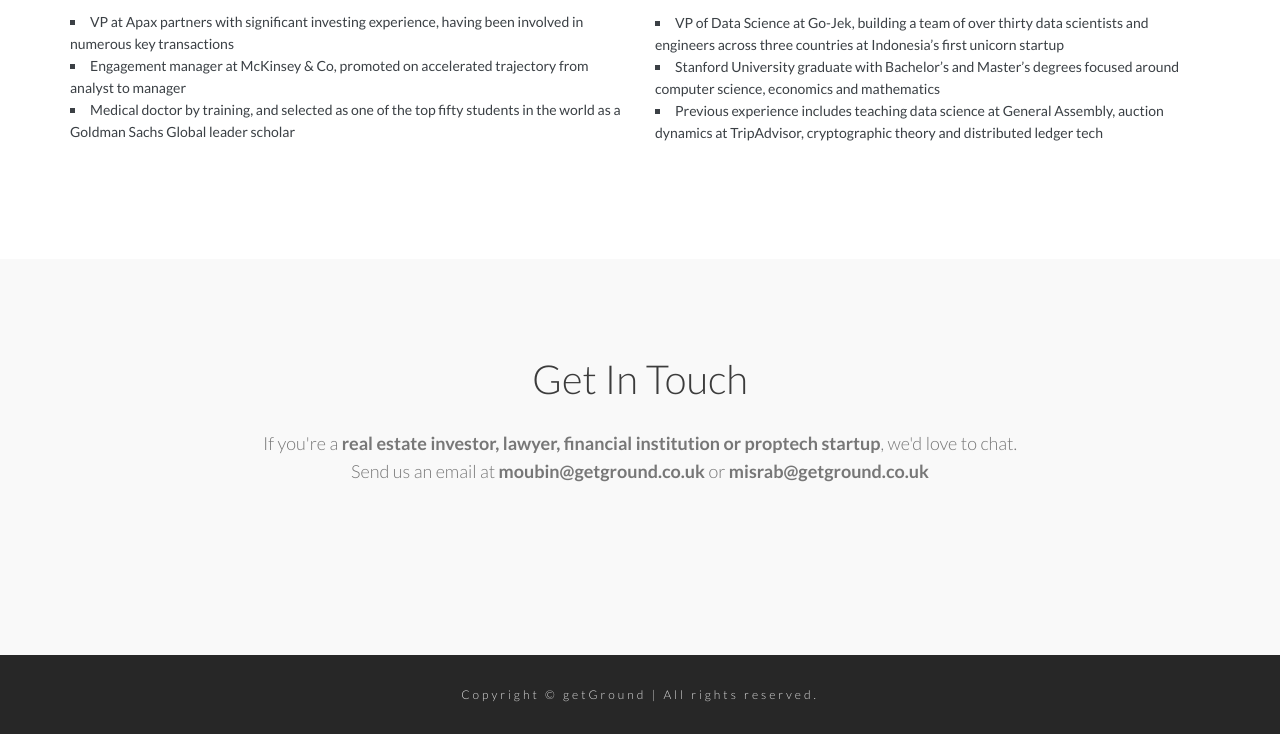
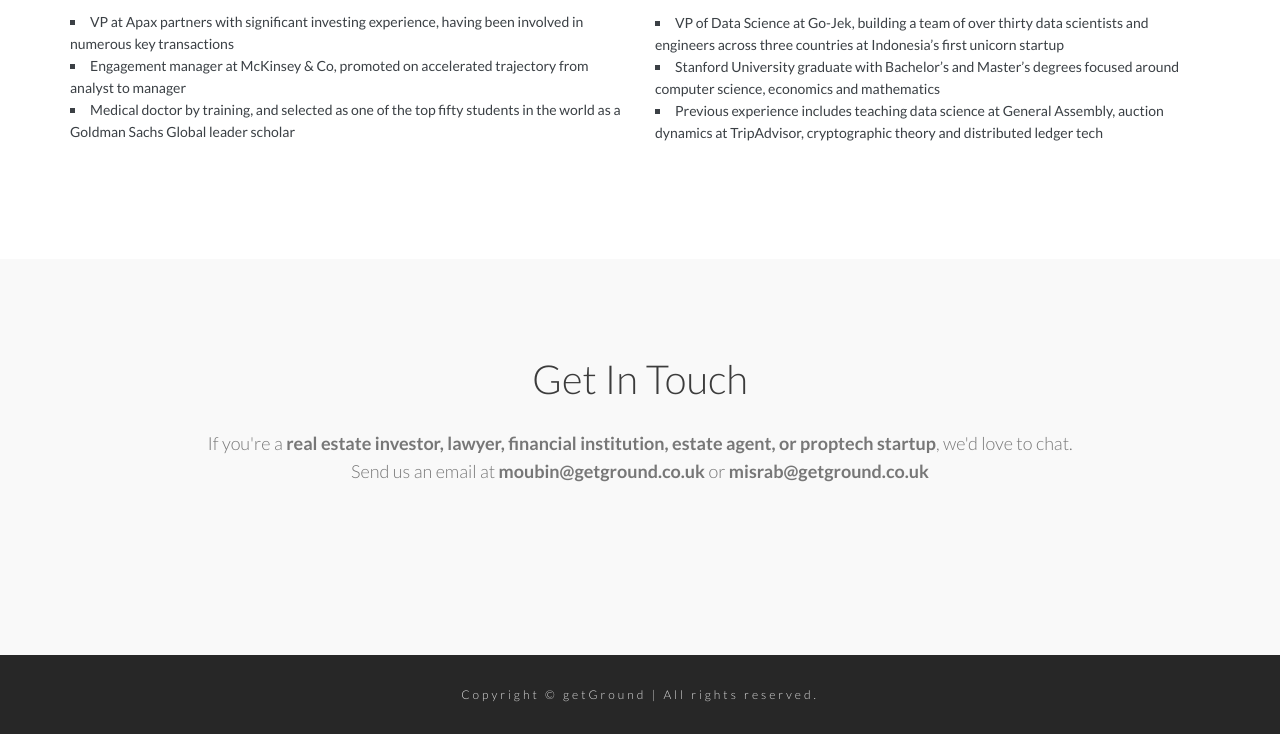
Before and after one commit to getground/getground.github.io, a plain HTML site: page index.html in a window 1280 px wide. Shown: the part 1202-1936 px from the top of the page. Drawn offline with nearby package versions, Linux system fonts and the light colour scheme; files whose address does not match are found by name.

Commit message:
add estate agent

```diff
--- a/index.html
+++ b/index.html
@@ -346,7 +346,7 @@
                             <div class="heading wow fadeInUp">
                                 <h2>Get In Touch</h2>
                                 <p>
-                                  If you're a <strong>real estate investor, lawyer, financial institution or proptech startup</strong>, we'd love to chat.
+                                  If you're a <strong>real estate investor, lawyer, financial institution, estate agent, or proptech startup</strong>, we'd love to chat.
                                 </p>
                                 <p>
                                   Send us an email at <strong>moubin@getground.co.uk</strong> or <strong>misrab@getground.co.uk</strong>
```
